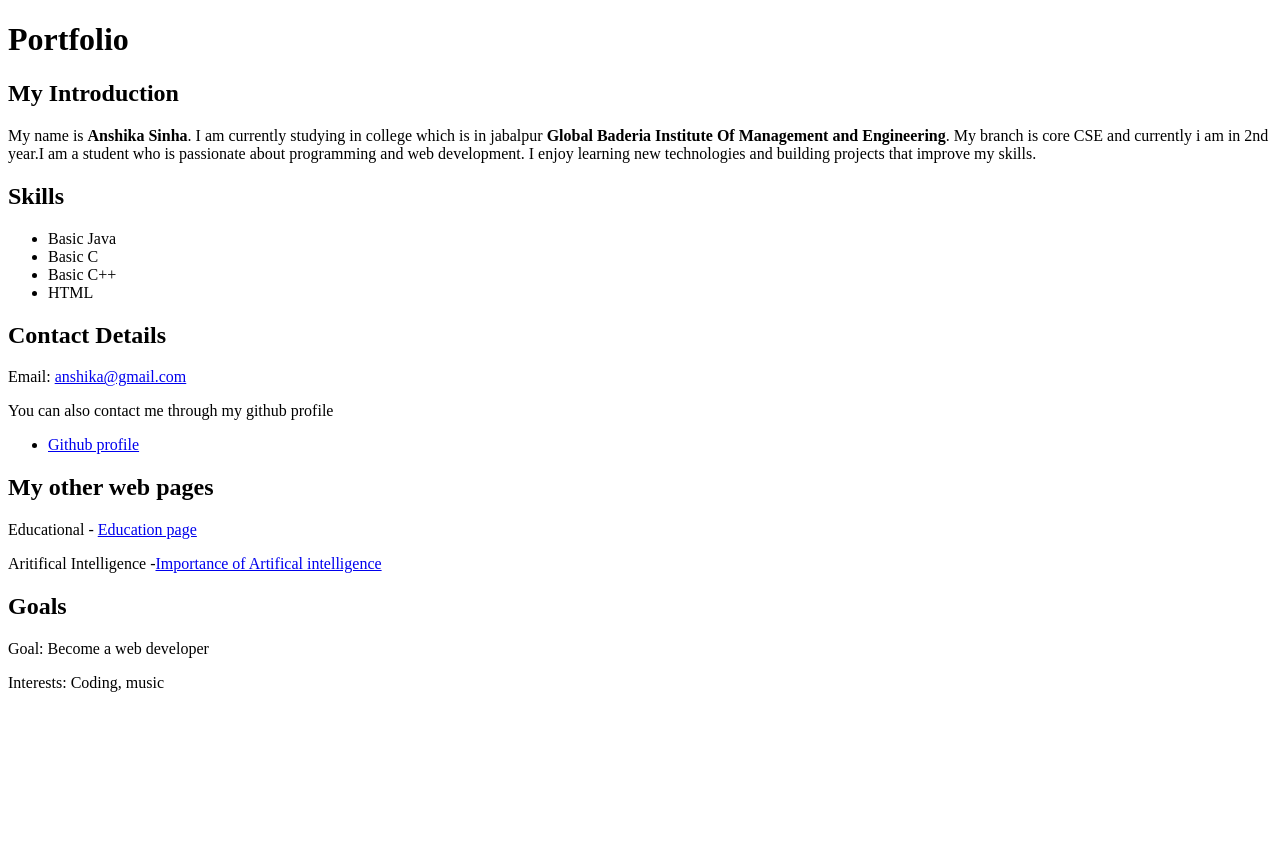
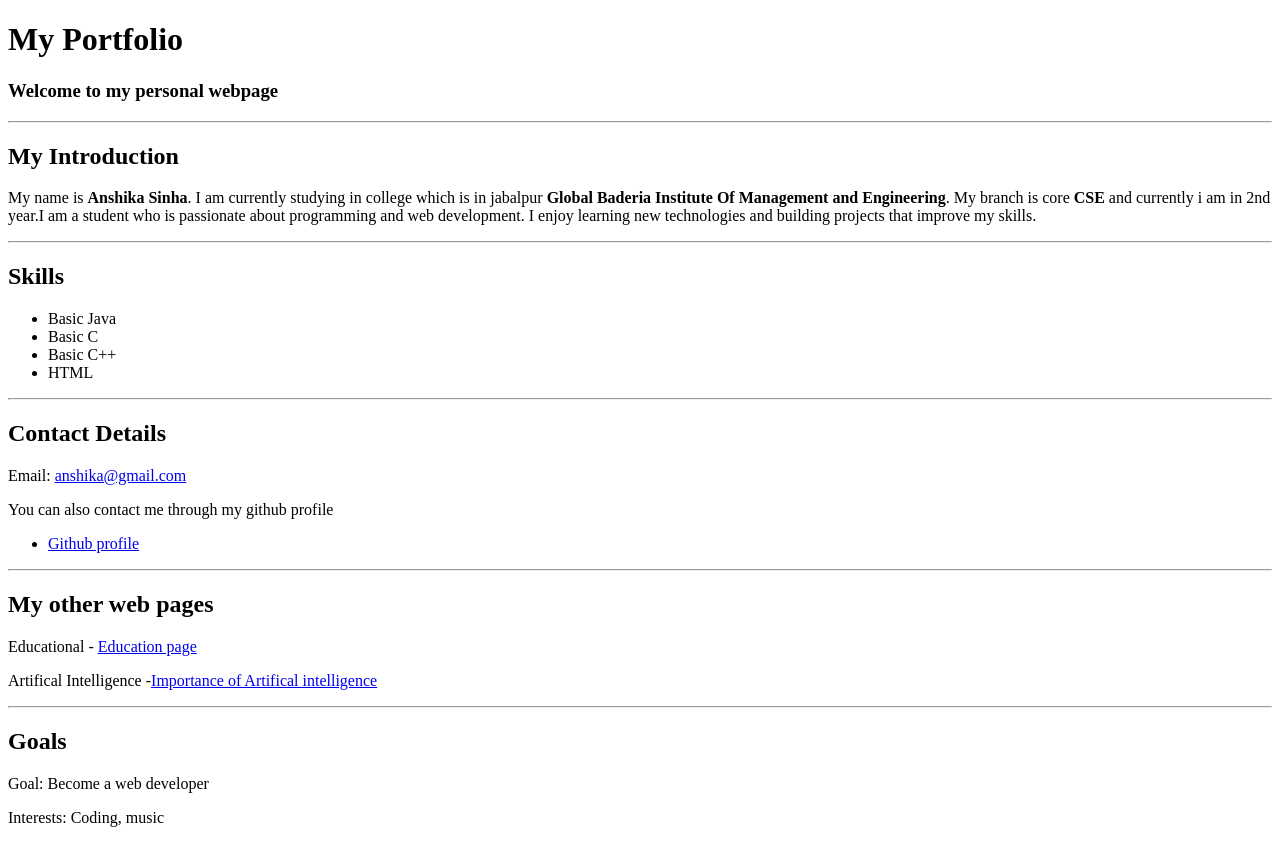
Before and after one commit to as7926946-alt/HTML, a plain HTML site: page index.html in a window 1280 px wide. Before the commit the page ends 800 px from the top, so only its background shows below. Drawn offline with Linux system fonts and the light colour scheme.

Commit message:
Portfolio

```diff
--- a/index.html
+++ b/index.html
@@ -6,21 +6,29 @@
     <title>Portfolio</title>
 </head>
 <body>
-    <h1>Portfolio</h1>
+  <centre>
+    <h1>My Portfolio</h1>
+    <h3>Welcome to my personal webpage</h3>
+    <hr>
+    </centre>
     <h2>My Introduction</h2>
-    <p>My name is <b>Anshika Sinha</b>. I am currently studying in college which is in jabalpur <b>Global Baderia Institute Of Management and Engineering</b>. My branch is core CSE and currently i am in 2nd year.I am a student who is passionate about programming and web development. I enjoy learning new technologies and building projects that improve my skills. </p>
+    <p>My name is <b>Anshika Sinha</b>. I am currently studying in college which is in jabalpur <b>Global Baderia Institute Of Management and Engineering</b>. My branch is core <b>CSE</b> and currently i am in 2nd year.I am a student who is passionate about programming and web development. I enjoy learning new technologies and building projects that improve my skills. </p>
     <p></p>
+    <hr>
     <h2>Skills</h2>
   <ul><li>Basic Java</li> <li> Basic C</li> <li> Basic C++</li> <li> HTML</li></ul>
     <p></p>
+    <hr>
 <h2>Contact Details</h2>
 <p> Email: <a href="mailto:anshika@gmail.com?subject=Portfolio%20Contact">anshika@gmail.com</a></p>
 <p>You can also contact me through my github profile</p>
 <ul><li><a href="https://github.com/as7926946-alt">Github profile</a></li></ul>
+<hr>
 <h2>My other web pages</h2>
 <p> Educational - <a href="file:///C:/Users/as792/Desktop/Html/P1.html">Education page</a></p>
-<p>Aritifical Intelligence -<a href="file:///C:/Users/as792/Desktop/Html/P2.html">Importance of Artifical intelligence</a></p>
+<p>Artifical Intelligence -<a href="file:///C:/Users/as792/Desktop/Html/P2.html">Importance of Artifical intelligence</a></p>
 <p></p>
+<hr>
 <h2>Goals</h2>
 <p>Goal: Become a web developer</p>
 <p>Interests: Coding, music</p>
```
